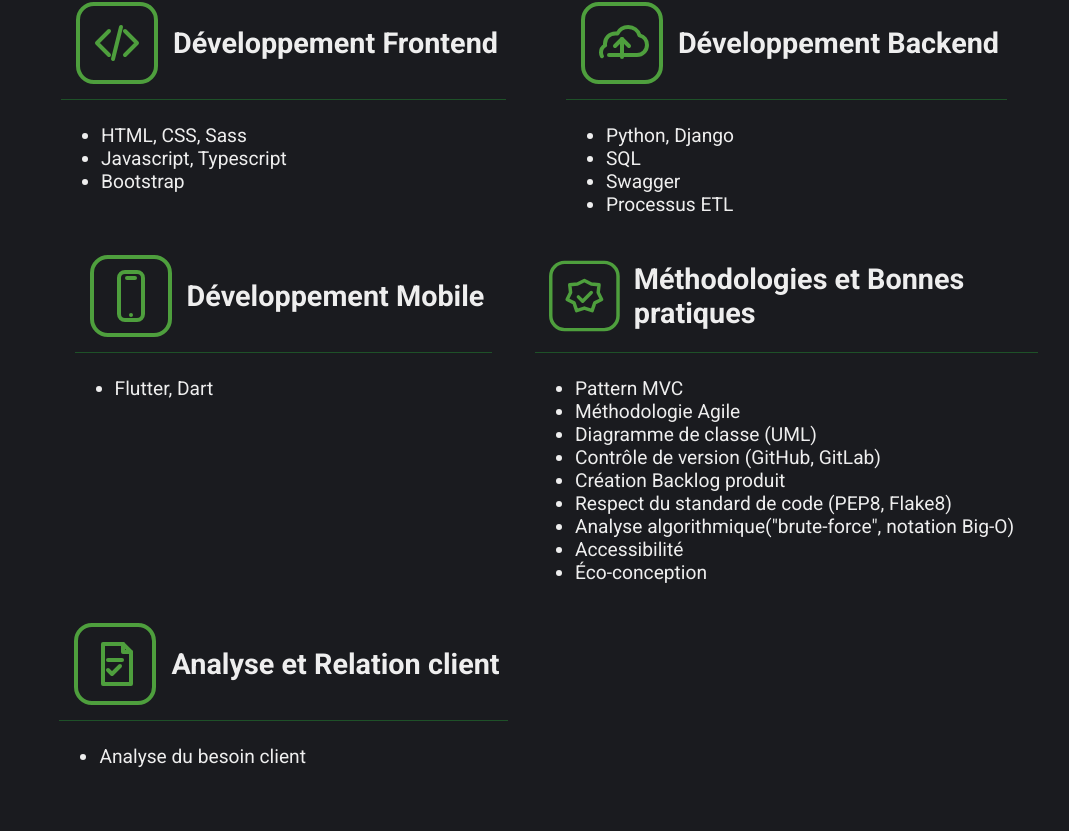
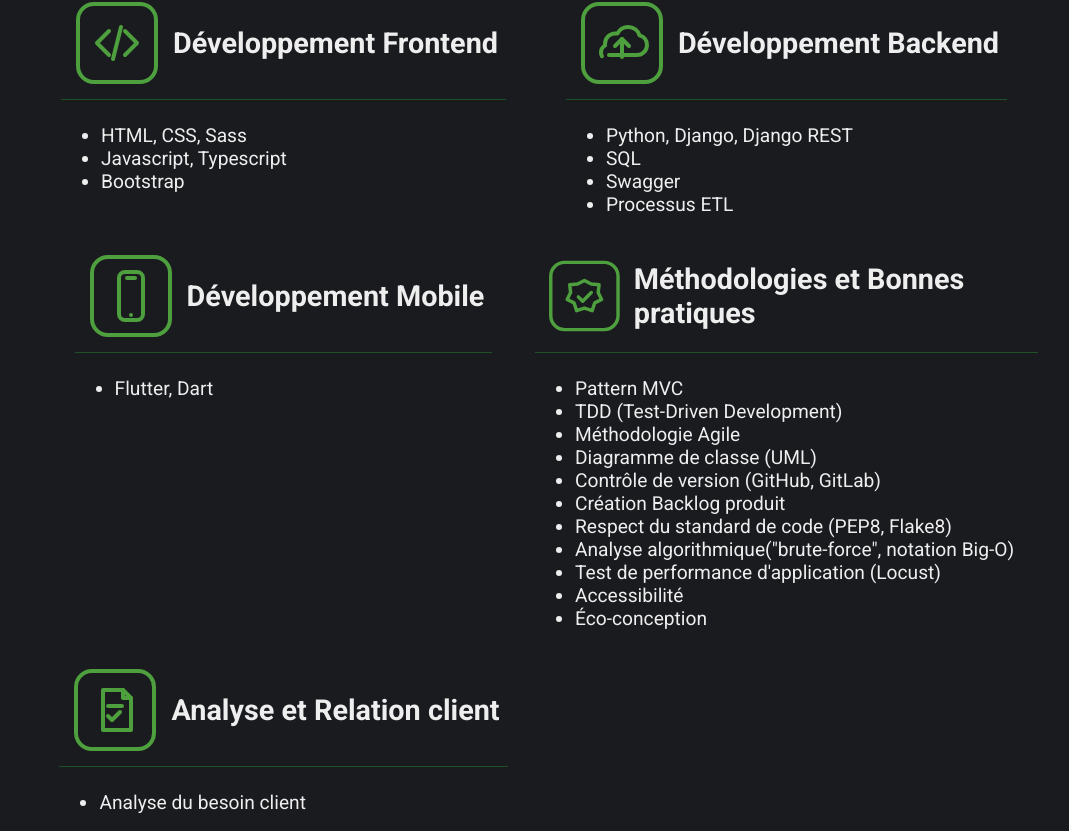
Before and after one commit to GitDrinou/GitDrinou.github.io, a plain HTML site: page pages/competences.html in a window 1280 px wide. Shown: the part 1038-1869 px from the top of the page, without its empty margins (105-1174 px from the left). Drawn offline with Linux system fonts and the light colour scheme; a web font is replaced by a local one.

Commit message:
feat(): add new skills

```diff
--- a/pages/competences.html
+++ b/pages/competences.html
@@ -80,7 +80,7 @@
                 <h2>Développement Backend</h2>
             </div>
             <ul>
-                <li>Python, Django</li>
+                <li>Python, Django, Django REST</li>
                 <li>SQL</li>
                 <li>Swagger</li>
                 <li>Processus ETL</li>
@@ -112,12 +112,14 @@
             </div>
             <ul>
                 <li>Pattern MVC</li>
+                <li>TDD (Test-Driven Development)</li>
                 <li>Méthodologie Agile</li>
                 <li>Diagramme de classe (UML)</li>
                 <li>Contrôle de version (GitHub, GitLab)</li>
                 <li>Création Backlog produit</li>
                 <li>Respect du standard de code (PEP8, Flake8)</li>
                 <li>Analyse algorithmique("brute-force", notation Big-O)</li>
+                <li>Test de performance d'application (Locust)</li>
                 <li>Accessibilité</li>
                 <li>Éco-conception</li>
             </ul>
```
